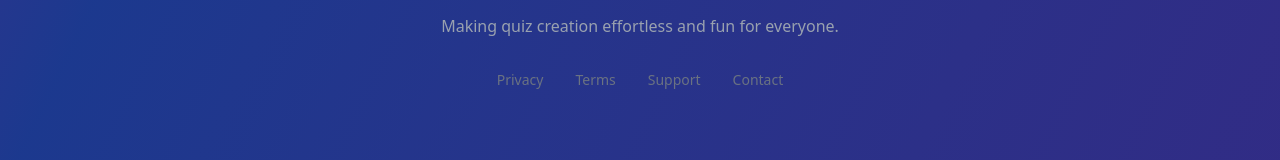
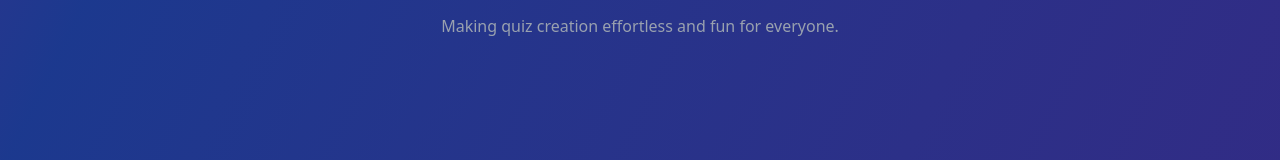
Before and after one commit to Parth2684/quiz-app, a Next.js app: page / in a window 1280 px wide. Shown: the part 2428-2588 px from the top of the page. Built offline with nearby package versions, Linux system fonts and the light colour scheme; no server answers; a web font is replaced by a local one.

Commit message:
removed unnecessary shit

```diff
--- a/components/landing/Footer.tsx
+++ b/components/landing/Footer.tsx
@@ -15,12 +15,6 @@
           <p className="text-gray-400 mb-6 sm:mb-8 text-sm sm:text-base">
             Making quiz creation effortless and fun for everyone.
           </p>
-          <div className="flex flex-wrap justify-center gap-4 sm:gap-8 text-xs sm:text-sm text-gray-500">
-            <a href="#" className="hover:text-purple-400 transition-colors">Privacy</a>
-            <a href="#" className="hover:text-purple-400 transition-colors">Terms</a>
-            <a href="#" className="hover:text-purple-400 transition-colors">Support</a>
-            <a href="#" className="hover:text-purple-400 transition-colors">Contact</a>
-          </div>
         </div>
       </footer>
     );
```
